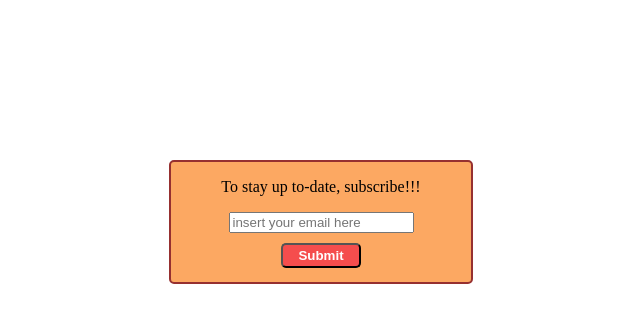
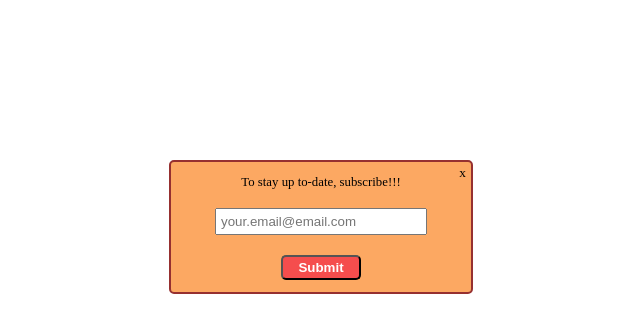
Before and after one commit to FbW-22-E04/browser-newslettersubscription-ItanglishDev, a plain HTML site: page index.html in a window 1280 px wide. Shown: the whole page, without its empty margins (319-959 px from the left). Drawn offline with Linux system fonts and the light colour scheme.

Commit message:
css form all set

```diff
--- a/index.html
+++ b/index.html
@@ -9,12 +9,13 @@
   </head>
   <body>
     <form class="form" action="#">
+      <p class="close">x</p>
       <p>To stay up to-date, subscribe!!!</p>
       <input
         type="email"
         id="email"
         name="email"
-        placeholder="insert your email here"
+        placeholder="your.email@email.com"
       />
       <button type="submit">Submit</button>
     </form>
--- a/styles.css
+++ b/styles.css
@@ -1,7 +1,7 @@
 .form {
   background-color: rgb(252, 168, 98);
   width: 300px;
-  height: 120px;
+  height: 130px;
   display: flex;
   flex-direction: column;
   align-items: center;
@@ -10,9 +10,14 @@
   position: relative;
   margin: 10rem auto;
 }
+input {
+  margin-top: 5px;
+  padding: 4px 4px;
+  width: 200px;
+}
 
 button {
-  margin-top: 10px;
+  margin-top: 20px;
   color: white;
   background-color: rgb(245, 77, 77);
   width: 80px;
@@ -20,3 +25,14 @@ button {
   border-radius: 5px;
   font-weight: bold;
 }
+
+.close {
+  position: absolute;
+  right: 5px;
+  top: -10px;
+  font-size: smaller;
+}
+
+p {
+  font-size: 0.8rem;
+}
```
